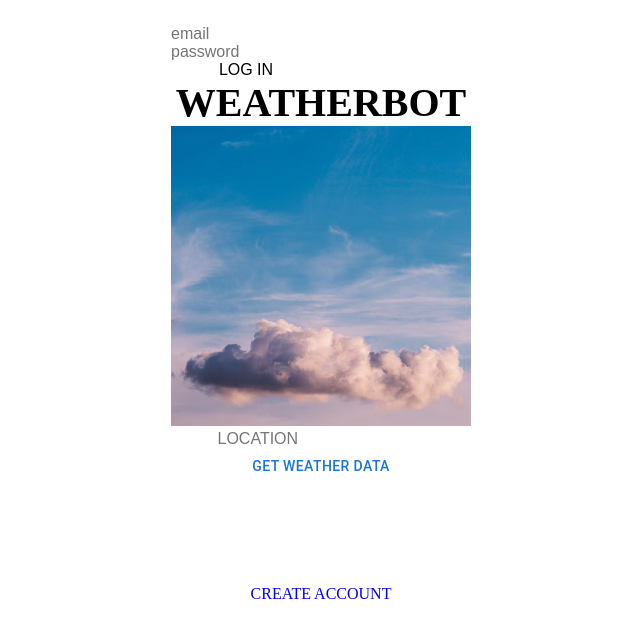
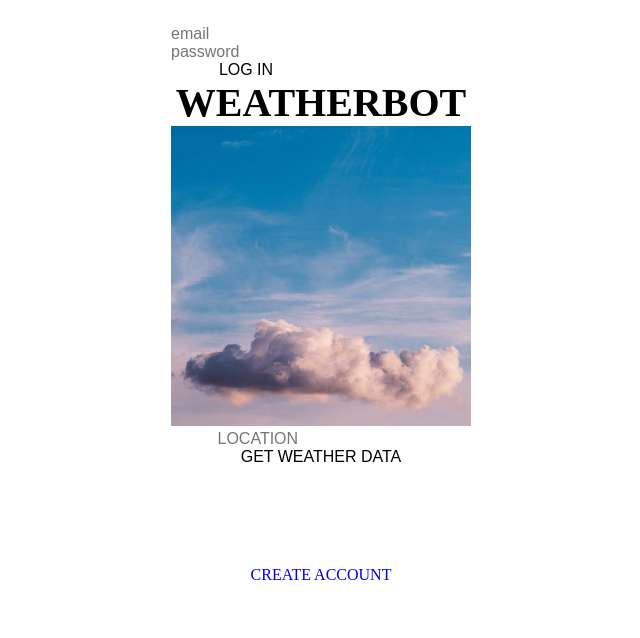
Before and after one commit to infinity-machine/C6-WEATHERAPP, a React (Create React App) app in the folder client/: page / in a window 1280 px wide. Shown: the top 638 px of the page, without its empty margins (319-959 px from the left). Built offline with nearby package versions, Linux system fonts and the light colour scheme.

Commit message:
image in readme

```diff
--- a/client/src/App.js
+++ b/client/src/App.js
@@ -4,7 +4,6 @@ import Header from './components/Header'
 import ForecastNow from './components/ForecastNow';
 import Forecast7Day from './components/Forecast7Day';
 import './index.css';
-import { Button } from '@mui/material';
 import { NavLink } from 'react-router-dom';
 
 
@@ -50,7 +49,7 @@ function App() {
             <div className="margincenter">
               <form onSubmit={handleLocSubmit}>
                 <input onChange={handleInputChange} value={locInput} type="text" placeholder="LOCATION"></input>
-                <Button>GET WEATHER DATA</Button>
+                <button>GET WEATHER DATA</button>
               </form>
             </div>
             {
@@ -71,7 +70,7 @@ function App() {
             <div className="margincenter centertext">
               <form onSubmit={handleLocSubmit}>
                 <input onChange={handleInputChange} value={locInput} type="text" placeholder="LOCATION"></input>
-                <Button>GET WEATHER DATA</Button>
+                <button>GET WEATHER DATA</button>
               </form>
             </div>
           </div>
```
Also changed, not shown: 2 other files (tests, documents, lock files or other folders).
